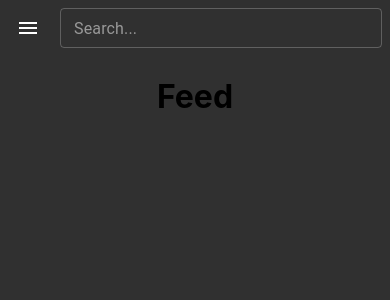
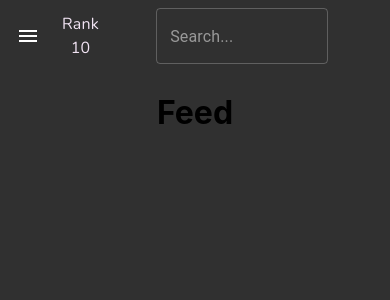
Before and after one commit to meh430/rankten, a React (Create React App) app: page /#/main in a window 390 px wide. Shown: the top 300 px of the page. Built offline with nearby package versions, Linux system fonts and the light colour scheme.

Commit message:
tries to make bar responsive

```diff
--- a/src/routes/MainRoute.js
+++ b/src/routes/MainRoute.js
@@ -1,24 +1,36 @@
 import React, { useContext } from "react";
-import {Switch, Route, Redirect} from 'react-router-dom'
+import { Switch, Route, Redirect } from "react-router-dom";
 import { UserContext } from "../Contexts";
-import { AppBar, Toolbar, IconButton, TextField, InputAdornment, useTheme } from "@material-ui/core";
+import { AppBar, Toolbar, IconButton, TextField, Typography, useTheme } from "@material-ui/core";
 import MenuIcon from "@material-ui/icons/Menu";
 import SearchIcon from "@material-ui/icons/Search";
 import "../App.css";
+import { appThemeConstants } from "../misc/AppTheme";
 export const MainRoute = () => {
     const currentTheme = useTheme();
     //const { user } = useContext(UserContext);
     return (
-            <div style={{height: "100vh", backgroundColor: currentTheme.palette.background.default}} >
-            <AppBar position="static" style={{backgroundColor: currentTheme.palette.background.default, boxShadow: currentTheme.shadows[0], width: "100vw"}}>
+        <div style={{ height: "100vh", width:"100vw", backgroundColor: currentTheme.palette.background.default }}>
+            <AppBar
+                position="static"
+                style={{
+                    backgroundColor: currentTheme.palette.background.default,
+                    boxShadow: currentTheme.shadows[0],
+                    width: "100vw",
+                }}
+            >
                 <Toolbar>
                     <IconButton edge="start" color="inherit" aria-label="menu">
-                        <MenuIcon style={{color: currentTheme.palette.text.primary}}/>
+                        <MenuIcon style={{ color: currentTheme.palette.text.primary }} />
                     </IconButton>
-                    <div style={{width: "fit-content", maxWidth: "90%", flexGrow: "1"}}>
+                    <Typography
+                        style={{ fontFamily: appThemeConstants.fontFamily, color: currentTheme.palette.secondary.dark, marginLeft: "10px" }}
+                    >
+                        Rank 10
+                    </Typography>
+                    <div style={{ width: "fit-content", maxWidth: "80%" }}>
                         <TextField
-                            margin="dense"
-                            style={{width: "550px", margin: "8px", maxWidth: "100%"}}
+                            style={{ width: "550px", margin: "8px", maxWidth: "60%" }}
                             variant="outlined"
                             placeholder="Search..."
                         />
@@ -27,10 +39,10 @@ export const MainRoute = () => {
             </AppBar>
             <div>
                 <Switch>
-                    <Route path="/main" component={() => <h1>Feed</h1>} exact/>
-                    <Route path="/main/discover" component={() => <h1>Discover</h1>}/>
-                    <Route path="/main/search" component={() => <h1>Search</h1>}/>
-                    <Route path="/main/profile" component={() => <h1>Profile</h1>}/>
+                    <Route path="/main" component={() => <h1>Feed</h1>} exact />
+                    <Route path="/main/discover" component={() => <h1>Discover</h1>} />
+                    <Route path="/main/search" component={() => <h1>Search</h1>} />
+                    <Route path="/main/profile" component={() => <h1>Profile</h1>} />
                 </Switch>
             </div>
         </div>
```
